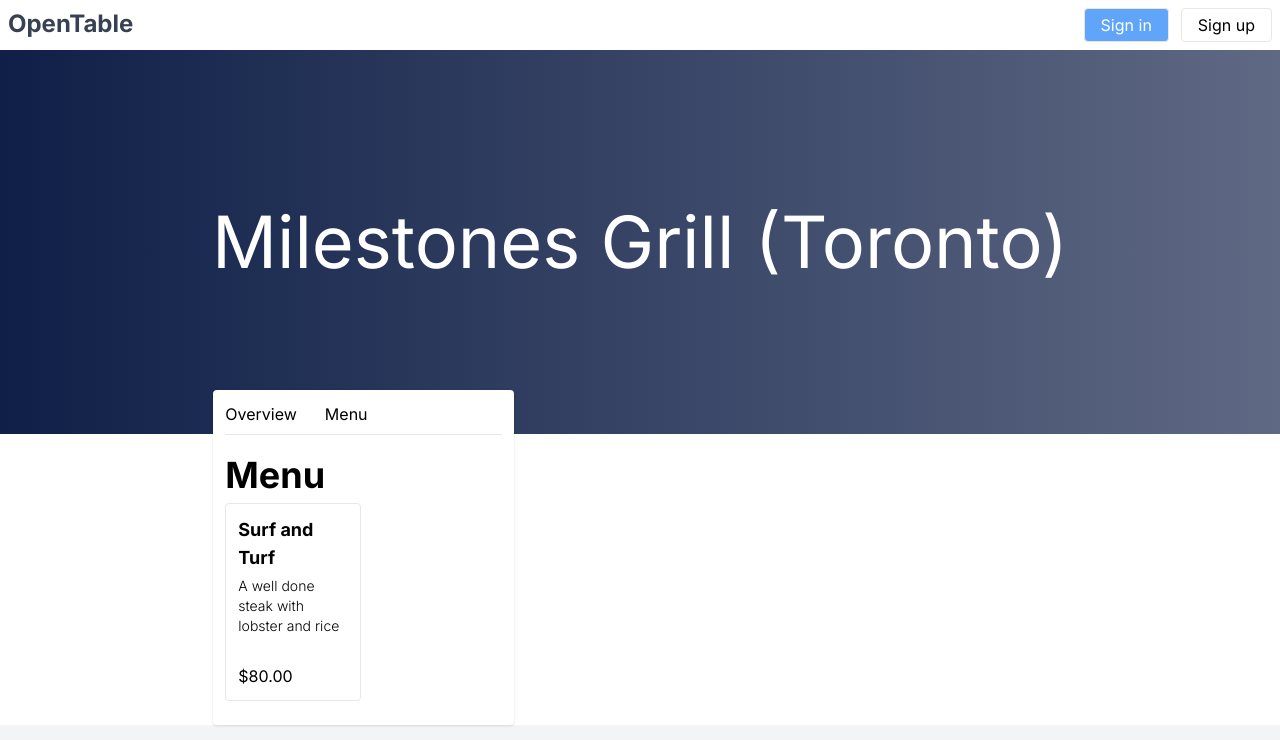
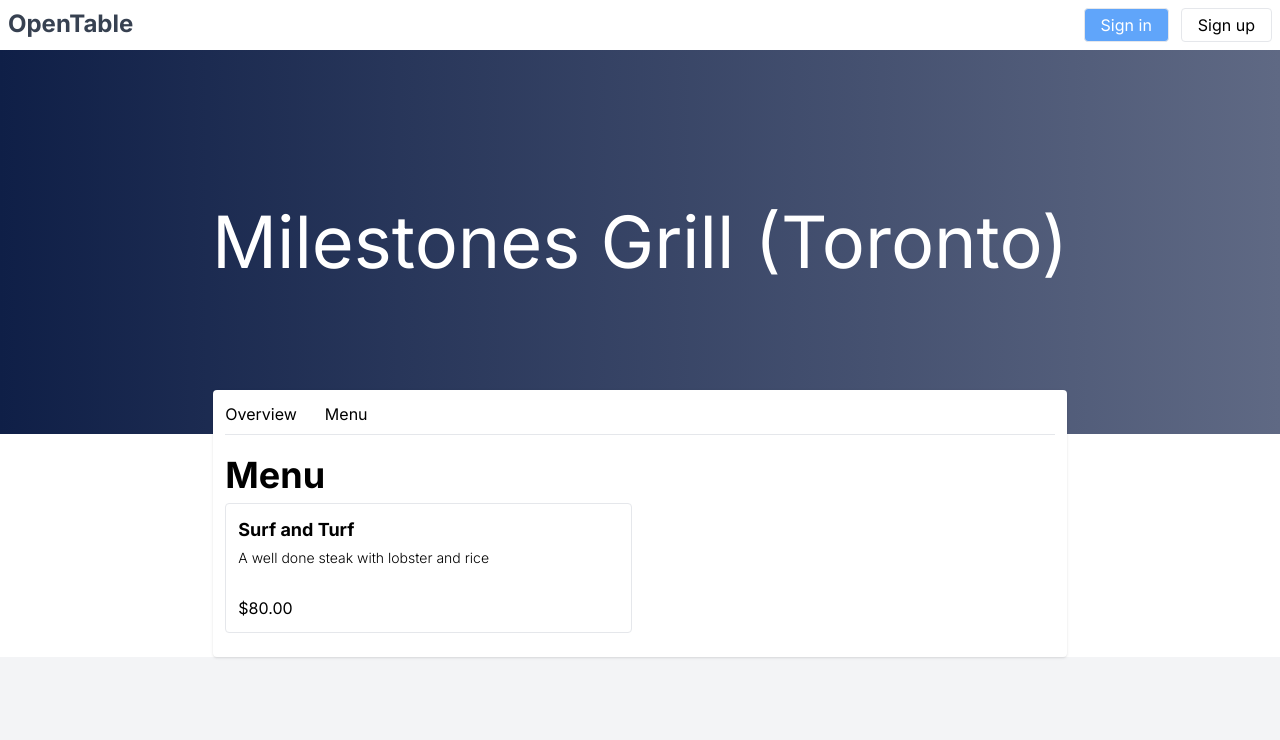
Before and after one commit to katayoon-rb/The-Next.js-Bootcamp, a Next.js app: page /restaurant/milestones-grill/menu in a window 1280 px wide. Shown: the top 740 px of the page. Built offline with nearby package versions, Linux system fonts and the light colour scheme.

Commit message:
restaurant layout

```diff
--- /dev/null
+++ b/app/restaurant/[slug]/RestaurantLayout.tsx
@@ -0,0 +1,16 @@
+import Header from "./components/Header";
+
+export default function RestaurantLayout({
+  children,
+}: {
+  children: React.ReactNode;
+}) {
+  return (
+    <>
+      <Header />
+      <div className='flex m-auto w-2/3 justify-between items-start 0 -mt-11'>
+        {children}
+      </div>
+    </>
+  );
+}
--- a/app/restaurant/[slug]/menu/page.tsx
+++ b/app/restaurant/[slug]/menu/page.tsx
@@ -1,17 +1,14 @@
-import Header from "../components/Header";
 import RestaurantNavbar from "../components/RestaurantNavbar";
 import Menu from "../components/Menu";
+import RestaurantLayout from "../RestaurantLayout";
 
 export default function RestaurantMenuPage() {
   return (
-    <>
-      <Header />
-      <div className='flex m-auto w-2/3 justify-between items-start 0 -mt-11'>
-        <div className='bg-white  />w-[100%] rounded p-3 shadow'>
-          <RestaurantNavbar />
-          <Menu />
-        </div>
+    <RestaurantLayout>
+      <div className='bg-white w-[100%] rounded p-3 shadow'>
+        <RestaurantNavbar />
+        <Menu />
       </div>
-    </>
+    </RestaurantLayout>
   );
 }
--- a/app/restaurant/[slug]/page.tsx
+++ b/app/restaurant/[slug]/page.tsx
@@ -1,15 +1,12 @@
-import Header from "./components/Header";
 import Description from "./components/Description";
 import ReservationCard from "./components/ReservationCard";
+import RestaurantLayout from "./RestaurantLayout";
 
 export default function RestaurantDetails() {
   return (
-    <>
-      <Header />
-      <div className='flex m-auto w-2/3 justify-between items-start 0 -mt-11'>
-        <Description />
-        <ReservationCard />
-      </div>
-    </>
+    <RestaurantLayout>
+      <Description />
+      <ReservationCard />
+    </RestaurantLayout>
   );
 }
```
